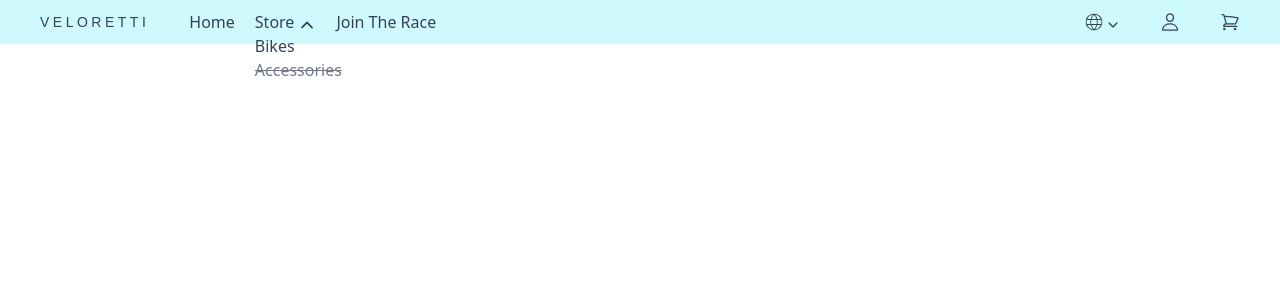
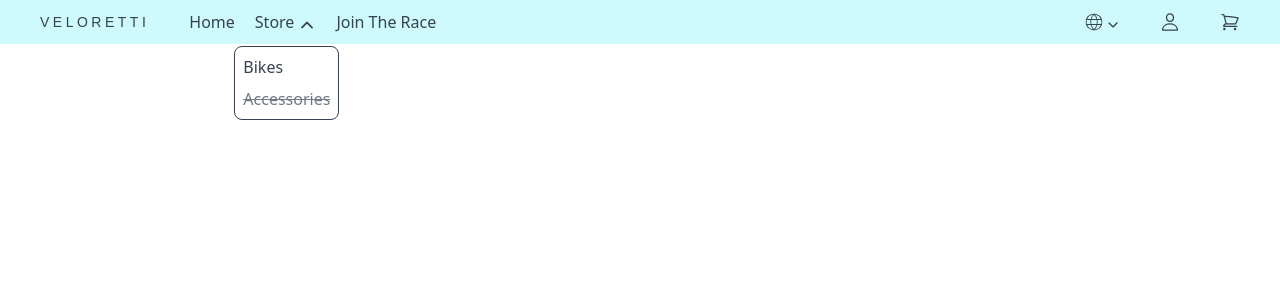
Before and after one commit to mohamedfiky/veloretti, a React (Vite) app: page / in a window 1280 px wide. Both pictures are taken after a click on the item "Store". Shown: the top 300 px of the page. Built offline with nearby package versions, Linux system fonts and the light colour scheme; a web font is replaced by a local one.

Commit message:
add nav toggle-menus styling

```diff
--- a/src/components/NavBar.tsx
+++ b/src/components/NavBar.tsx
@@ -46,11 +46,11 @@ function NavBar() {
                       <IoIosArrowUp className=" mt-1.5 text-lg cursor-pointer" />
                     </span>
                   </a>
-                  <ul ref={storeMenu} className="hidden absolute">
-                    <li>
+                  <ul ref={storeMenu} className="hidden absolute top-9 -left-1/3 border border-gray-700 rounded-lg overflow-hidden">
+                    <li className="px-2 pt-2 pb-1 hover:bg-gray-200">
                       <a href="#bikes">bikes</a>
                     </li>
-                    <li> {/* خليها باهتة اللى هو خلصت مثلا  */}
+                    <li className="px-2 pb-2 pt-1 hover:bg-gray-200"> {/* خليها باهتة اللى هو خلصت مثلا  */}
                       <a className=" opacity-70 line-through cursor-not-allowed">accessories</a>
                     </li>
                   </ul>
@@ -71,9 +71,13 @@ function NavBar() {
                       <IoIosArrowUp className=" mt-1.5 text-sm cursor-pointer" />
                     </span>
                   </span>
-                  <ul ref={langMenu} className="absolute hidden">
-                    <li>EN</li>
-                    <li>AR</li>
+                  <ul ref={langMenu} className="hidden absolute top-9 -left-1/3 border border-gray-700 rounded-lg overflow-hidden text-sm">
+                    <li className="px-2 pt-2 pb-1 hover:bg-gray-200 text-center">
+                      <a href="#English">English</a>
+                    </li>
+                    <li className="px-2 pb-2 pt-1 hover:bg-gray-200 text-center">
+                      <a href="#Arabic">العربية</a>
+                    </li>
                   </ul>
                 </span>
                 <span>
```
